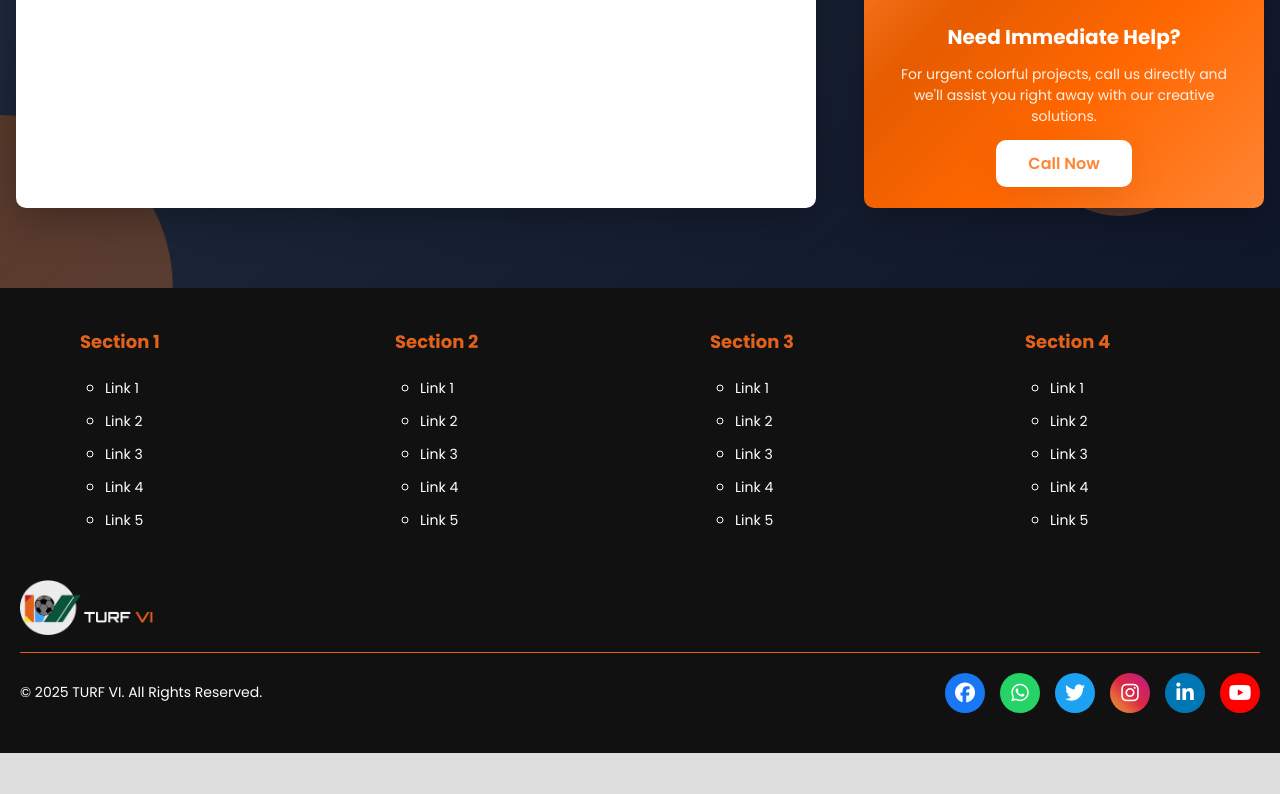
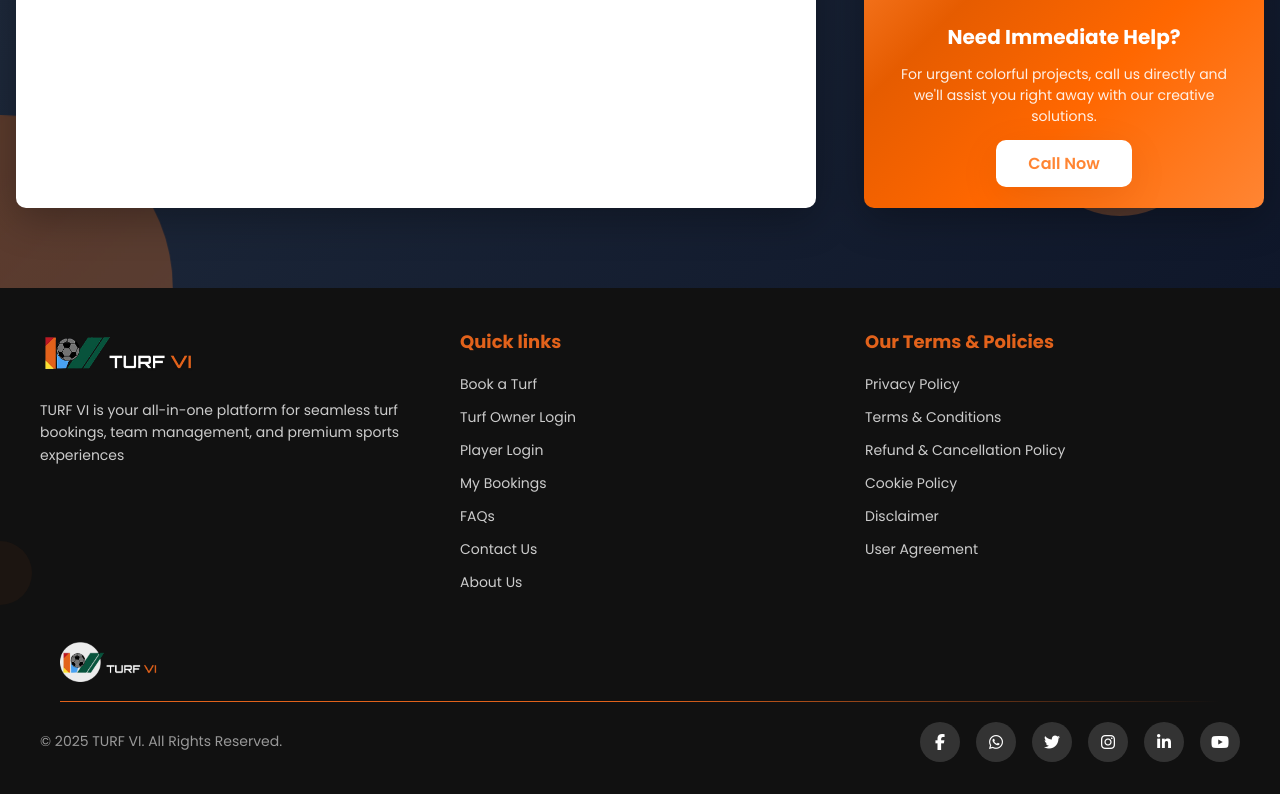
Before and after one commit to Jeyapriyajm/turf_vi, a React (Vite) app: page /contact-us in a window 1280 px wide. Shown: the part 1691-2485 px from the top of the page. Before the commit the page ends 2444 px from the top, so only its background shows below. Built offline with nearby package versions, Linux system fonts and the light colour scheme.

Commit message:
modified footer

```diff
--- a/src/assets/index.js
+++ b/src/assets/index.js
@@ -26,10 +26,11 @@ import homepageBg from "./homebg.png";
 import bg1 from "./overlay.jpg";
 import one from "./one.png";
 import Two from "./TWO.jpeg";
+import Logo from "./Logo.png";
 
 
 
-export {Two,one,homepageBg,BGImage , DividerImage,ProductImage1,ProductImage2,ProductImage3,SectionImage4,FootballImage,CricketImage,
+export {Logo,Two,one,homepageBg,BGImage , DividerImage,ProductImage1,ProductImage2,ProductImage3,SectionImage4,FootballImage,CricketImage,
     HockeyImage,TableTennisImage,Section3Image,AboutImage,Feature1Image2,Feature1image1,sectionImage,adminImage,
     customerImage,bookingImage,LogoImage2,dividerImage,TestimonialImage,Page2Image,Page3Image,page1Image,bg1,
 }
--- a/src/components/Footer.css
+++ b/src/components/Footer.css
@@ -1,217 +1,424 @@
+/* Main Footer Styles */
 .footer-container {
   background-color: #111111;
   color: white;
+  position: relative;
+  overflow: hidden;
+}
+
+.footer-main {
   padding: 40px 20px;
+}
+
+.footer-content {
+  display: flex;
+  flex-wrap: wrap;
+  justify-content: space-between;
+  gap: 30px;
+  max-width: 1200px;
+  margin: 0 auto;
+}
+
+/* Logo and Description Section */
+.footer-logo-column {
+  flex: 1;
+  min-width: 280px;
+  max-width: 400px;
   text-align: left;
 }
 
-.footer-section {
-    display: flex;
-    flex-wrap: wrap;
-    justify-content: space-between;
-    margin-bottom: 30px;
-    gap: 30px;
+.footer-logo-wrapper {
+  margin-bottom: 16px;
+  transition: transform 0.3s ease;
 }
 
+.footer-logo-wrapper:hover {
+  transform: scale(1.05);
+}
+
+.footer-main-logo {
+  height: 48px;
+  width: auto;
+  transition: opacity 0.3s ease;
+}
+
+.footer-main-logo:hover {
+  opacity: 0.8;
+}
+
+.footer-description {
+  color: #cccccc;
+  font-size: 14px;
+  line-height: 1.6;
+  transition: color 0.3s ease;
+}
+
+.footer-description:hover {
+  color: white;
+}
+
+/* Navigation Columns */
 .footer-nav {
   display: flex;
-    gap: 20px;
-    flex: 3;
-    justify-content: center;
+  flex: 2;
+  gap: 30px;
+  justify-content: flex-start;
+  flex-wrap: wrap;
 }
 
 .footer-nav-column {
   flex: 1;
+  min-width: 140px;
   text-align: left;
-    padding-left: 60px;
-    min-width: 150px;
 }
 
-.footer-nav-column h3 {
+.footer-heading {
   font-size: 18px;
-    margin-bottom: 10px;
   font-weight: bold;
-    color: #E2621B;
+  color: #e2621b;
+  margin-bottom: 16px;
+  position: relative;
+  display: inline-block;
 }
 
-.footer-nav-column ul {
-    list-style-type: circle;
-    padding: 10px;
-    margin-left: 15px;
+.heading-underline {
+  position: absolute;
+  bottom: -4px;
+  left: 0;
+  width: 0;
+  height: 2px;
+  background-color: #e2621b;
+  transition: width 0.3s ease;
 }
 
-.footer-nav-column ul li {
+.footer-heading:hover .heading-underline {
+  width: 100%;
+}
+
+.footer-links {
+  list-style-type: none;
+  padding: 0;
+  margin: 0;
+}
+
+.footer-links li {
   margin-bottom: 8px;
 }
 
-.footer-nav-column ul li a {
-    color: white;
+.footer-link {
+  color: #cccccc;
   text-decoration: none;
   font-size: 14px;
-    transition: color 0.2s ease;
+  transition: all 0.3s ease;
+  position: relative;
+  display: inline-block;
 }
 
-.footer-nav-column ul li a:hover {
-    color: #E2621B;
+.footer-link:hover {
+  color: #e2621b;
+  transform: translateX(4px);
+}
+
+.link-underline {
+  position: absolute;
+  bottom: -2px;
+  left: 0;
+  width: 0;
+  height: 1px;
+  background-color: #e2621b;
+  transition: width 0.3s ease;
+}
+
+.footer-link:hover .link-underline {
+  width: 100%;
+}
+
+/* Logo Divider Section */
+.footer-divider-section {
+  padding: 0 20px;
+  max-width: 1200px;
+  margin: 0 auto;
 }
 
 .footer-logo-divider {
   display: flex;
   flex-direction: column;
-    align-items: center;
+  align-items: flex-start;
   margin-bottom: 20px;
-    justify-content: space-between;
-    width: 100%;
 }
 
-.footer-logo {
-    margin-bottom: 10px;
-    align-self: flex-start;
+.footer-secondary-logo {
+  margin-bottom: 12px;
+  transition: transform 0.3s ease;
 }
 
-.footer-logo img {
-    width: 150px;
-    height: auto;
+.footer-secondary-logo:hover {
+  transform: scale(1.05);
+}
+
+.footer-logo-img {
+  height: 40px;
+  width: auto;
+  transition: opacity 0.3s ease;
+}
+
+.footer-logo-img:hover {
+  opacity: 0.8;
 }
 
 .footer-divider {
   width: 100%;
   height: 1px;
-    background-color: #E2621B;
+  background: linear-gradient(to right, #e2621b, #e2621b 50%, transparent);
 }
 
+/* Bottom Section */
 .footer-bottom {
+  padding: 0 20px 32px;
+}
+
+.footer-bottom-content {
   display: flex;
   justify-content: space-between;
   align-items: center;
-    font-size: 14px;
   flex-wrap: wrap;
-    gap: 20px;
+  gap: 24px;
+  max-width: 1200px;
+  margin: 0 auto;
 }
 
 .footer-copyright {
-    flex: 1;
-    min-width: 200px;
+  font-size: 14px;
+  color: #999999;
+  transition: color 0.3s ease;
+}
+
+.footer-copyright:hover {
+  color: #cccccc;
 }
 
 /* Social Media Icons */
 .footer-social-media {
-    flex: 1;
   display: flex;
-    justify-content: flex-end;
-    gap: 15px;
+  gap: 16px;
   flex-wrap: wrap;
 }
 
-.footer-social-media .social-icon {
-    display: inline-flex;
+.social-icon {
+  display: flex;
   align-items: center;
   justify-content: center;
   width: 40px;
   height: 40px;
   border-radius: 50%;
+  background-color: #333333;
   color: white;
-    font-size: 20px;
   text-decoration: none;
   transition: all 0.3s ease;
+  position: relative;
+  overflow: hidden;
 }
 
-.footer-social-media .social-icon:hover {
+.social-icon:hover {
+  transform: scale(1.1) rotate(6deg);
+  box-shadow: 0 4px 12px rgba(226, 98, 27, 0.2);
+}
+
+.icon {
+  width: 20px;
+  height: 20px;
+  transition: transform 0.3s ease;
+  z-index: 2;
+}
+
+.social-icon:hover .icon {
   transform: scale(1.1);
 }
 
+.icon-overlay {
+  position: absolute;
+  inset: 0;
+  background-color: white;
+  opacity: 0;
+  transition: opacity 0.3s ease;
+  border-radius: 50%;
+}
+
+.social-icon:hover .icon-overlay {
+  opacity: 0.1;
+}
+
 /* Social media brand colors */
-.social-icon.facebook { background-color: #1877F2; }
-.social-icon.whatsapp { background-color: #25D366; }
-.social-icon.twitter { background-color: #1DA1F2; }
-.social-icon.instagram { background: linear-gradient(45deg, #f09433, #e6683c, #dc2743, #cc2366, #bc1888); }
-.social-icon.linkedin { background-color: #0077B5; }
-.social-icon.youtube { background-color: #FF0000; }
+.social-icon.facebook {
+  background-color: #333333;
+}
+.social-icon.facebook:hover {
+  background-color: #1877f2;
+}
 
-/* Tablet Responsive (768px and below) */
+.social-icon.whatsapp {
+  background-color: #333333;
+}
+.social-icon.whatsapp:hover {
+  background-color: #25d366;
+}
+
+.social-icon.twitter {
+  background-color: #333333;
+}
+.social-icon.twitter:hover {
+  background-color: #1da1f2;
+}
+
+.social-icon.instagram {
+  background-color: #333333;
+}
+.social-icon.instagram:hover {
+  background: linear-gradient(45deg, #f09433, #e6683c, #dc2743, #cc2366, #bc1888);
+}
+
+.social-icon.linkedin {
+  background-color: #333333;
+}
+.social-icon.linkedin:hover {
+  background-color: #0077b5;
+}
+
+.social-icon.youtube {
+  background-color: #333333;
+}
+.social-icon.youtube:hover {
+  background-color: #ff0000;
+}
+
+/* Animated Background Elements */
+.animated-background {
+  position: absolute;
+  inset: 0;
+  overflow: hidden;
+  pointer-events: none;
+}
+
+.animated-circle {
+  position: absolute;
+  border-radius: 50%;
+  background-color: rgba(226, 98, 27, 0.05);
+}
+
+.circle-1 {
+  top: -16px;
+  right: -16px;
+  width: 96px;
+  height: 96px;
+  animation: pulse 4s infinite;
+}
+
+.circle-2 {
+  top: 50%;
+  left: -32px;
+  width: 64px;
+  height: 64px;
+  animation: bounce 5s infinite;
+  animation-delay: 1s;
+}
+
+.circle-3 {
+  bottom: 32px;
+  right: 25%;
+  width: 48px;
+  height: 48px;
+  animation: pulse 6s infinite;
+  animation-delay: 2s;
+}
+
+@keyframes pulse {
+  0%,
+  100% {
+    transform: scale(1);
+    opacity: 0.05;
+  }
+  50% {
+    transform: scale(1.1);
+    opacity: 0.1;
+  }
+}
+
+@keyframes bounce {
+  0%,
+  100% {
+    transform: translateY(0);
+  }
+  50% {
+    transform: translateY(-20px);
+  }
+}
+
+/* Responsive Styles */
 @media (max-width: 768px) {
-    .footer-container {
-        padding: 30px 15px;
+  .footer-content {
+    flex-direction: column;
   }
 
   .footer-nav {
     flex-direction: row;
-        flex-wrap: wrap;
-        justify-content: flex-start;
-        gap: 30px;
+    justify-content: space-between;
   }
 
   .footer-nav-column {
-        padding-left: 30px;
-        flex: 1 1 40%;
-        min-width: 0;
+    flex: 0 0 45%;
   }
 
-    .footer-logo {
-        margin-right: 0;
-        align-self: center;
+  .footer-bottom-content {
+    flex-direction: column-reverse;
   }
 
-    .footer-bottom {
-        flex-direction: row;
-        justify-content: space-between;
+  .footer-copyright {
+    text-align: center;
+    width: 100%;
   }
 
   .footer-social-media {
     justify-content: center;
+    width: 100%;
   }
 }
 
-/* Mobile Responsive (576px and below) */
 @media (max-width: 576px) {
-    .footer-container {
-        padding: 25px 10px;
+  .footer-nav {
+    flex-direction: column;
+    gap: 24px;
   }
 
-
-
-    .footer-logo img {
-        width: 120px;
+  .footer-nav-column {
+    flex: 0 0 100%;
+    text-align: center;
   }
 
-    .footer-bottom {
-        flex-direction: column;
+  .footer-heading {
+    display: block;
     text-align: center;
-        gap: 15px;
   }
 
-    .footer-copyright {
-        order: 2;
-        min-width: 100%;
+  .footer-logo-column {
+    text-align: center;
   }
 
-    .footer-social-media {
-        order: 1;
+  .footer-logo-wrapper {
+    display: flex;
     justify-content: center;
-        min-width: 100%;
-        margin-bottom: 15px;
   }
 
-    .footer-nav-column h3 {
-        font-size: 16px;
+  .footer-secondary-logo {
+    align-self: center;
   }
 
-    .footer-nav-column ul li a {
-        font-size: 13px;
+  .footer-logo-divider {
+    align-items: center;
   }
 }
 
-/* Small Mobile Devices (400px and below) */
-@media (max-width: 400px) {
-
-
-    .footer-logo img {
-        width: 100px;
-    }
-
-    .footer-social-media .social-icon {
-        width: 35px;
-        height: 35px;
-        font-size: 18px;
+@media (min-width: 577px) and (max-width: 768px) {
+  .footer-nav-column {
+    text-align: left;
   }
 }
--- a/src/components/Footer.jsx
+++ b/src/components/Footer.jsx
@@ -1,130 +1,138 @@
-// Footer Component
+import {
+  Facebook,
+  MessageCircle,
+  Twitter,
+  Instagram,
+  Linkedin,
+  Youtube,
+} from "lucide-react";
+import "./Footer.css";
+import { LogoImage2, Logo } from "../assets";
 
-import React from "react";
-import "./Footer.css";
-import "font-awesome/css/font-awesome.min.css";
-
-// import LogoImage from "../assets/Logo2.png";
-import { LogoImage2 } from "../assets";
 const Footer = () => {
   return (
     <footer className="footer-container">
-      <div className="footer-section">
+      {/* Main Footer Content */}
+      <div className="footer-main">
+        <div className="footer-content">
+          {/* Logo and Description */}
+          <div className="footer-nav-column footer-logo-column">
+            <div className="footer-logo-wrapper">
+              <img src={Logo} alt="TURF VI Logo" className="footer-main-logo" />
+            </div>
+            <p className="footer-description">
+              TURF VI is your all-in-one platform for seamless turf bookings,
+              team management, and premium sports experiences
+            </p>
+          </div>
+
+          {/* Navigation Columns */}
           <div className="footer-nav">
+            {/* Quick Links */}
             <div className="footer-nav-column">
-            <h3>Section 1</h3>
-            <ul>
-              <li>
-                <a href="#">Link 1</a>
+              <h3 className="footer-heading">
+                Quick links
+                <span className="heading-underline"></span>
+              </h3>
+              <ul className="footer-links">
+                {[
+                  "Book a Turf",
+                  "Turf Owner Login",
+                  "Player Login",
+                  "My Bookings",
+                  "FAQs",
+                  "Contact Us",
+                  "About Us",
+                ].map((link, index) => (
+                  <li key={index}>
+                    <a href="#" className="footer-link">
+                      {link}
+                      <span className="link-underline"></span>
+                    </a>
                   </li>
-              <li>
-                <a href="#">Link 2</a>
-              </li>
-              <li>
-                <a href="#">Link 3</a>
-              </li>
-              <li>
-                <a href="#">Link 4</a>
-              </li>
-              <li>
-                <a href="#">Link 5</a>
-              </li>
+                ))}
               </ul>
             </div>
+
+            {/* Terms & Policies */}
             <div className="footer-nav-column">
-            <h3>Section 2</h3>
-            <ul>
-              <li>
-                <a href="#">Link 1</a>
+              <h3 className="footer-heading">
+                Our Terms & Policies
+                <span className="heading-underline"></span>
+              </h3>
+              <ul className="footer-links">
+                {[
+                  "Privacy Policy",
+                  "Terms & Conditions",
+                  "Refund & Cancellation Policy",
+                  "Cookie Policy",
+                  "Disclaimer",
+                  "User Agreement",
+                ].map((link, index) => (
+                  <li key={index}>
+                    <a href="#" className="footer-link">
+                      {link}
+                      <span className="link-underline"></span>
+                    </a>
                   </li>
-              <li>
-                <a href="#">Link 2</a>
-              </li>
-              <li>
-                <a href="#">Link 3</a>
-              </li>
-              <li>
-                <a href="#">Link 4</a>
-              </li>
-              <li>
-                <a href="#">Link 5</a>
-              </li>
-            </ul>
-          </div>
-          <div className="footer-nav-column">
-            <h3>Section 3</h3>
-            <ul>
-              <li>
-                <a href="#">Link 1</a>
-              </li>
-              <li>
-                <a href="#">Link 2</a>
-              </li>
-              <li>
-                <a href="#">Link 3</a>
-              </li>
-              <li>
-                <a href="#">Link 4</a>
-              </li>
-              <li>
-                <a href="#">Link 5</a>
-              </li>
-            </ul>
-          </div>
-          <div className="footer-nav-column">
-            <h3>Section 4</h3>
-            <ul>
-              <li>
-                <a href="#">Link 1</a>
-              </li>
-              <li>
-                <a href="#">Link 2</a>
-              </li>
-              <li>
-                <a href="#">Link 3</a>
-              </li>
-              <li>
-                <a href="#">Link 4</a>
-              </li>
-              <li>
-                <a href="#">Link 5</a>
-              </li>
+                ))}
               </ul>
             </div>
           </div>
         </div>
+      </div>
 
+      {/* Logo Divider Section */}
+      <div className="footer-divider-section">
         <div className="footer-logo-divider">
-        <div className="footer-logo">
-          <img src={LogoImage2} alt="Logo" />
+          <div className="footer-secondary-logo">
+            <img
+              src={LogoImage2}
+              alt="TURF VI Logo"
+              className="footer-logo-img"
+            />
           </div>
           <div className="footer-divider"></div>
         </div>
+      </div>
 
+      {/* Bottom Section */}
       <div className="footer-bottom">
+        <div className="footer-bottom-content">
+          {/* Copyright */}
           <div className="footer-copyright">
             <p>© 2025 TURF VI. All Rights Reserved.</p>
           </div>
+
+          {/* Social Media Icons */}
           <div className="footer-social-media">
             <a href="#" className="social-icon facebook">
-            <i className="fab fa-facebook-f"></i> {/* Facebook icon */}
+              <i className="fab fa-facebook-f"></i>
             </a>
             <a href="#" className="social-icon whatsapp">
-            <i className="fab fa-whatsapp"></i> {/* Whatsapp icon */}
+              <i className="fab fa-whatsapp"></i>
             </a>
             <a href="#" className="social-icon twitter">
-            <i className="fab fa-twitter"></i> {/* Twitter icon */}
+              <i className="fab fa-twitter"></i>
             </a>
             <a href="#" className="social-icon instagram">
-            <i className="fab fa-instagram"></i> {/* Instagram icon */}
+              <i className="fab fa-instagram"></i>
             </a>
             <a href="#" className="social-icon linkedin">
-            <i className="fab fa-linkedin-in"></i> {/* LinkedIn icon */}
+              <i className="fab fa-linkedin-in"></i>
             </a>
             <a href="#" className="social-icon youtube">
-            <i className="fab fa-youtube"></i> {/* YouTube icon */}
+              <i className="fab fa-youtube"></i>
             </a>
           </div>
+        </div>
+      </div>
+
+      {/* Animated Background Elements */}
+      <div className="animated-background">
+        <div className="animated-circle circle-1"></div>
+        <div className="animated-circle circle-2"></div>
+        <div className="animated-circle circle-3"></div>
       </div>
     </footer>
   );
```
Also changed, not shown: src/assets/Logo.png (added). Lines whose indentation alone changed are shown as unchanged.
